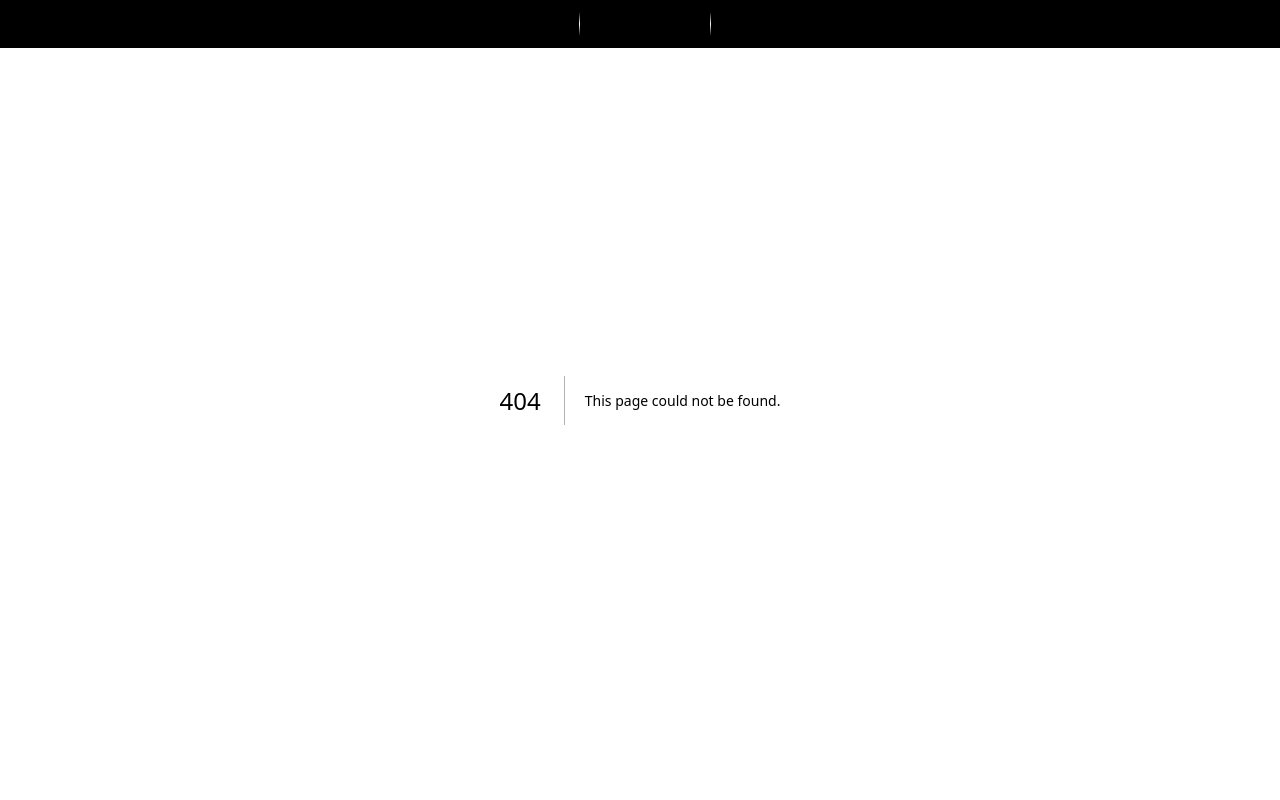
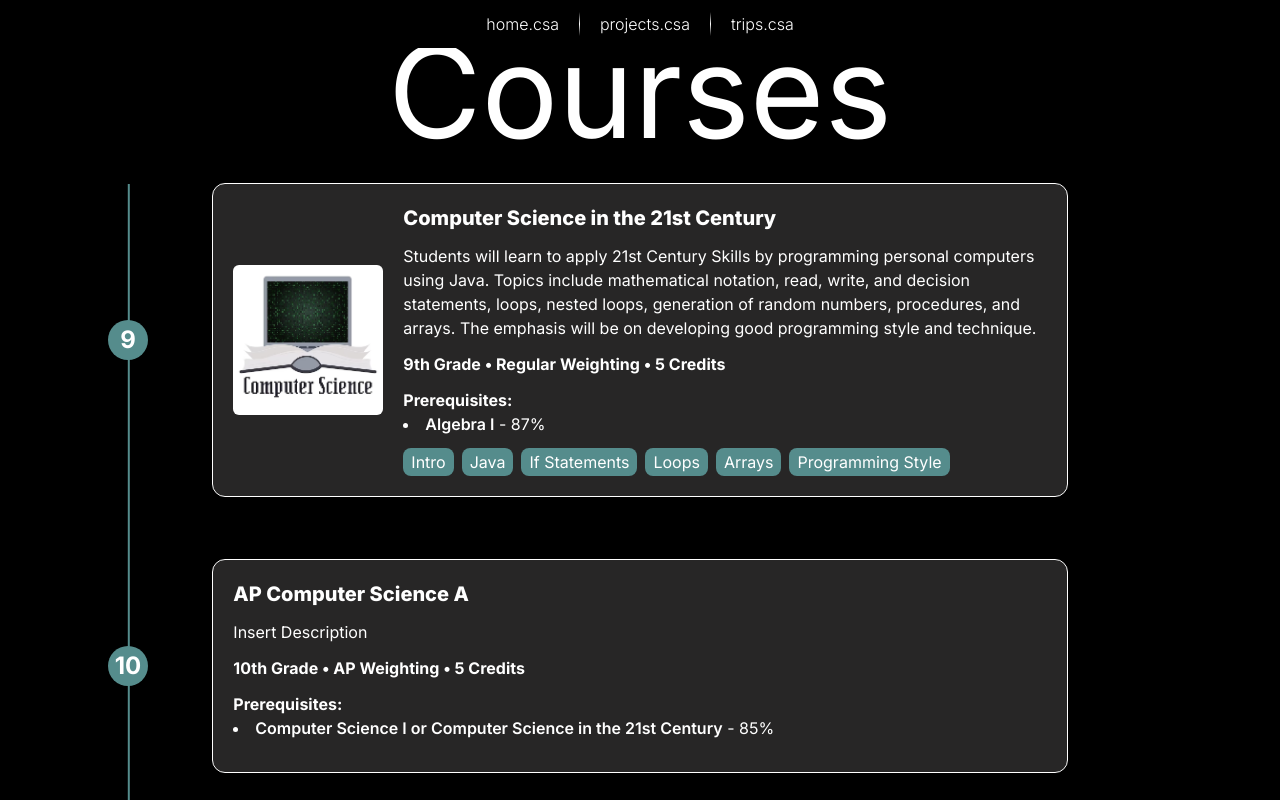
Before and after one commit to SBCSClub/sbcsa, a Next.js app: page /courses in a window 1280 px wide. Before the commit this address had no page. Shown: the top 800 px of the page. Built offline with nearby package versions, Linux system fonts and the light colour scheme.

Commit message:
Added course page draft

```diff
--- /dev/null
+++ b/app/courses/courses.module.css
@@ -0,0 +1,19 @@
+.courses {
+    position: relative;
+  }
+
+.courses::before {
+    content: "";
+    position: absolute;
+    top: 0;
+    bottom: 0;
+    left: 10%;
+    width: 2px; /* Adjust thickness as needed */
+    background-color: #558C8C; /* Replace with your desired colors */
+    transform: translateX(-10%);
+}
+
+.border{
+    border: none;
+    border-top: 10px dashed black;
+}
--- /dev/null
+++ b/app/courses/page.tsx
@@ -0,0 +1,30 @@
+import courses from "@/common/data/courses.json";
+import { Course } from "@/common/interfaces/course";
+import CourseItem from "@/components/Courses/CourseItem";
+import styles from "./courses.module.css";
+
+export default function Courses() {
+  // load in data from courses.json
+  const pre: Course[] = courses["pre"];
+  const during: Course[] = courses["during"];
+
+  return (
+    <>
+      <div id="title">
+        <h1 className="text-9xl w-full justify-center text-center my-7">Courses</h1>
+      </div>
+
+      <div className={`${styles.courses} flex flex-col w-full gap-16`} id="courses">
+        {pre.map((item, index) => (
+          <CourseItem key={index} courseInfo={item} />
+        ))}
+
+        <hr className={`${styles.border} my-3`}></hr>
+
+        {during.map((item, index) => (
+          <CourseItem key={index} courseInfo={item} />
+        ))}
+      </div>
+    </>
+  );
+}
--- /dev/null
+++ b/common/data/courses.json
@@ -0,0 +1,66 @@
+{
+    "pre":[
+        {
+            "name": "Computer Science in the 21st Century",
+            "grade": 9,
+            "weighting": "Regular",
+            "credits": 5,
+            "image_path": "/courses/cs21.jpg",
+            "description": "Students will learn to apply 21st Century Skills by programming personal computers using Java. Topics include mathematical notation, read, write, and decision statements, loops, nested loops, generation of random numbers, procedures, and arrays. The emphasis will be on developing good programming style and technique.",
+            "tags": ["Intro", "Java", "If Statements", "Loops", "Arrays", "Programming Style"],
+            "link": "https://www.google.com/",
+            "prereqs":[
+                {
+                    "class": "Algebra I",
+                    "grade": "87%"
+                }
+            ]
+        },
+        {
+            "name": "AP Computer Science A",
+            "grade": 10,
+            "weighting": "AP",
+            "credits": 5,
+            "image_path": "",
+            "description": "Insert Description",
+            "prereqs":[
+                {
+                    "class": "Computer Science I or Computer Science in the 21st Century",
+                    "grade": "85%"
+                }
+            ]
+        }
+    ],
+
+    "during": [
+        {
+            "name": "Computer Science in the 21st Century",
+            "grade": 9,
+            "weighting": "Regular",
+            "credits": 5,
+            "image_path": "",
+            "description": "Insert Description",
+            "prereqs":[
+                {
+                    "class": "Algebra I",
+                    "grade": "87%"
+                }
+            ]
+        },
+        {
+            "name": "AP Computer Science A",
+            "grade": 10,
+            "weighting": "AP",
+            "credits": 5,
+            "image_path": "",
+            "description": "Insert Description",
+            "prereqs":[
+                {
+                    "class": "Computer Science I or Computer Science in the 21st Century",
+                    "grade": "85%"
+                }
+            ]
+        }
+    ]
+
+}
--- /dev/null
+++ b/common/interfaces/course.ts
@@ -0,0 +1,16 @@
+export interface Course{
+    name: string,
+    grade: number,
+    weighting: string,
+    credits: number,
+    image_path?: string,
+    description: string,
+    link?: string,
+    tags?: string[],
+    prereqs: PreReq[]
+}
+
+export interface PreReq{
+    class: string,
+    grade: string
+}
--- /dev/null
+++ b/components/Courses/CourseItem.tsx
@@ -0,0 +1,47 @@
+import { Course } from "@/common/interfaces/course";
+import Image from "next/image";
+
+interface CourseItemProps {
+  courseInfo: Course;
+}
+
+export default function CourseItem({ courseInfo }: CourseItemProps) {
+  return (
+    <div className={`relative w-full px-[10%] flex justify-center`}>
+      <div className="absolute top-1/2 left-[10%] transform -translate-x-1/2 -translate-y-1/2 bg-[#558C8C] rounded-full w-10 h-10"></div>
+      <div className="absolute top-1/2 left-[10%] transform -translate-x-1/2 -translate-y-1/2 rounded-full text-2xl font-bold block">{courseInfo.grade}</div>
+      <div className="bg-[#272626] text-white outline outline-1 gap-5 items-center outline-white flex flex-row w-10/12 px-5 py-5 rounded-xl">
+        {courseInfo.image_path && (
+          <div className="flex-shrink-0 hidden md:block">
+            <Image src={courseInfo.image_path} alt={""} width={150} height={150} quality={50} className={"rounded-md"} />
+          </div>
+        )}
+        <div className="flex flex-col gap-3">
+          <h1 className="text-xl font-extrabold">{courseInfo.name}</h1>
+          <p className="font-normal">{courseInfo.description}</p>
+          <div className="flex justify-between font-bold">
+            {courseInfo.grade}th Grade • {courseInfo.weighting} Weighting • {courseInfo.credits} Credits
+          </div>
+          <div className="flex flex-col">
+            <h3 className="font-bold">Prerequisites:</h3>
+            <ul className="list-inside list-disc">
+              {courseInfo.prereqs?.map((item, index) => (
+                <li key={index} className={"text-white "}>
+                  <span className="font-semibold">{item.class}</span>
+                  <span className="font-normal"> - {item.grade}</span>
+                </li>
+              ))}
+            </ul>
+          </div>
+          <div className="flex flex-wrap gap-2 justify-start items-center">
+            {courseInfo.tags?.map((item, index) => (
+              <div key={index} className={"rounded-lg px-2 py-[2px] text-white bg-[#558C8C]"}>
+                {item}
+              </div>
+            ))}
+          </div>
+        </div>
+      </div>
+    </div>
+  );
+}
```
Also changed, not shown: public/courses/cs21.jpg (added).
